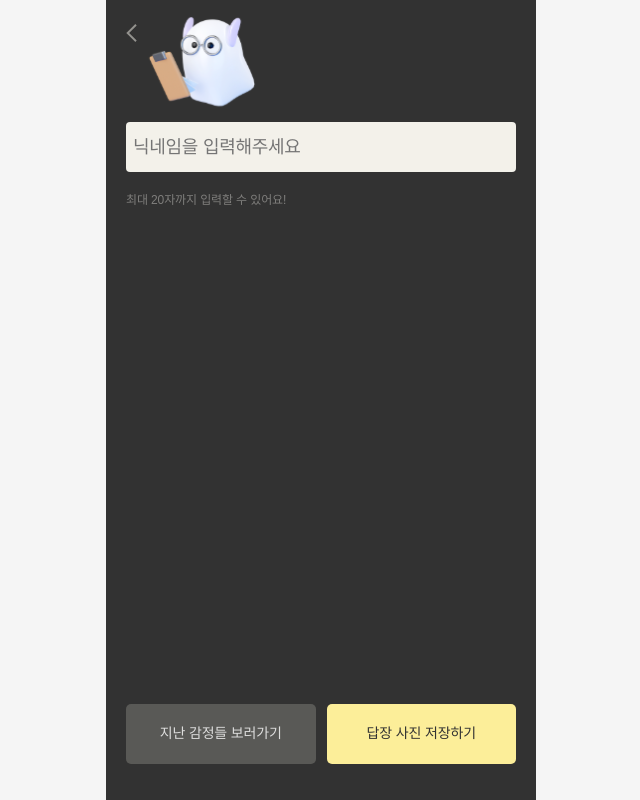
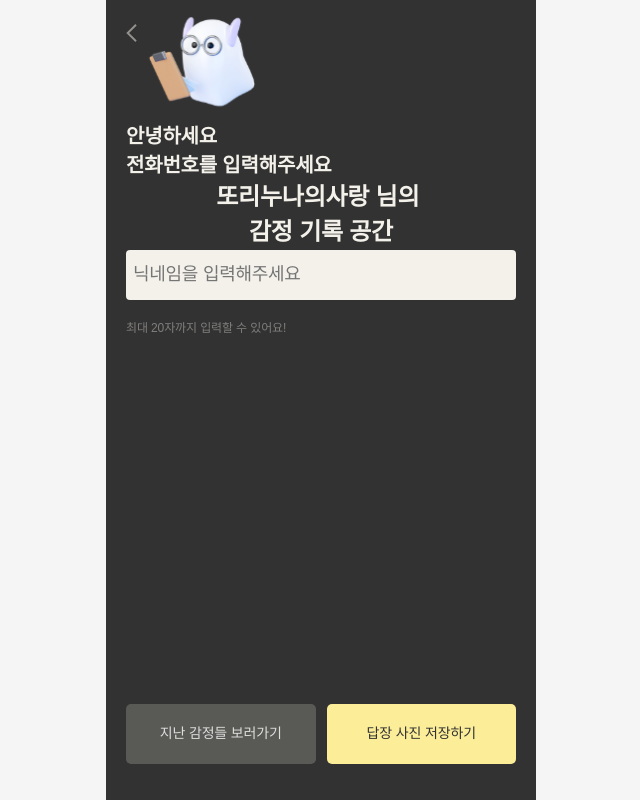
Before and after one commit to SPARCS-2024-TEAM1/CLIENT, a React (Vite) app: page / in a window 1280 px wide. Shown: the whole page, without its empty margins (319-959 px from the left). Built offline with nearby package versions, Linux system fonts and the light colour scheme; a web font is replaced by a local one; what emotion-reset would draw is missing.

Commit message:
feat: title 컴포넌트 구현

```diff
--- /dev/null
+++ b/src/components/commons/Title.tsx
@@ -0,0 +1,28 @@
+import styled from '@emotion/styled';
+
+interface TitlePropsType {
+  text: string;
+  type: string;
+  align?: string;
+}
+
+const Title = (props: TitlePropsType) => {
+  const { text, type, align = 'start' } = props;
+  return (
+    <Wrapper $type={type} $align={align}>
+      {text}
+    </Wrapper>
+  );
+};
+
+export default Title;
+
+const Wrapper = styled.div<{ $type: string; $align: string }>`
+  display: flex;
+  justify-content: ${({ $align }) => ($align === 'center' ? 'center' : 'flex-start')};
+
+  color: ${({ theme }) => theme.colors.grayScaleW_bg};
+  text-align: ${({ $align }) => ($align === 'center' ? 'center' : '')};
+  ${({ $type, theme }) => ($type === 'head' ? theme.fonts.Head1_SB_24 : theme.fonts.Title1_SB_20)};
+  white-space: pre-wrap;
+`;
--- a/src/pages/main/Main.tsx
+++ b/src/pages/main/Main.tsx
@@ -2,9 +2,10 @@ import { useState } from 'react';
 import { useNavigate } from 'react-router-dom';
 
 import { HbPromiseIc, ArrowLeftIc } from '../../assets/svgs';
-import FullBtn from '../../components/commons/FullBtn';
+// import FullBtn from '../../components/commons/FullBtn';
 import Header from '../../components/commons/Header';
 import Input from '../../components/commons/Input';
+import Title from '../../components/commons/Title';
 import TwoBtn from '../../components/commons/TwoBtn';
 
 const Main = () => {
@@ -27,6 +28,8 @@ const Main = () => {
     <>
       <Header LeftSvg={ArrowLeftIc} onClickLeft={handleOnClickLeft}></Header>
       <HbPromiseIc />
+      <Title text={`안녕하세요 \n전화번호를 입력해주세요`} type="title" />
+      <Title text={`또리누나의사랑 님의 \n감정 기록 공간`} type="head" align="center" />
       <Input placeholder="닉네임을 입력해주세요" inputVal={inputVal} handleInputVal={handleInputVal} wordLimit={20} />
       {/* <FullBtn
         disabledText="닉네임을 입력해주세요"
@@ -40,7 +43,7 @@ const Main = () => {
         leftOnClick={handleOnClickLeft}
         rightText="답장 사진 저장하기"
         rightColorType="yellow"
-        rightOnClick={handleOnClickLeft}
+        rightOnClick={handleOnClickFullBtn}
       />
     </>
   );
```
